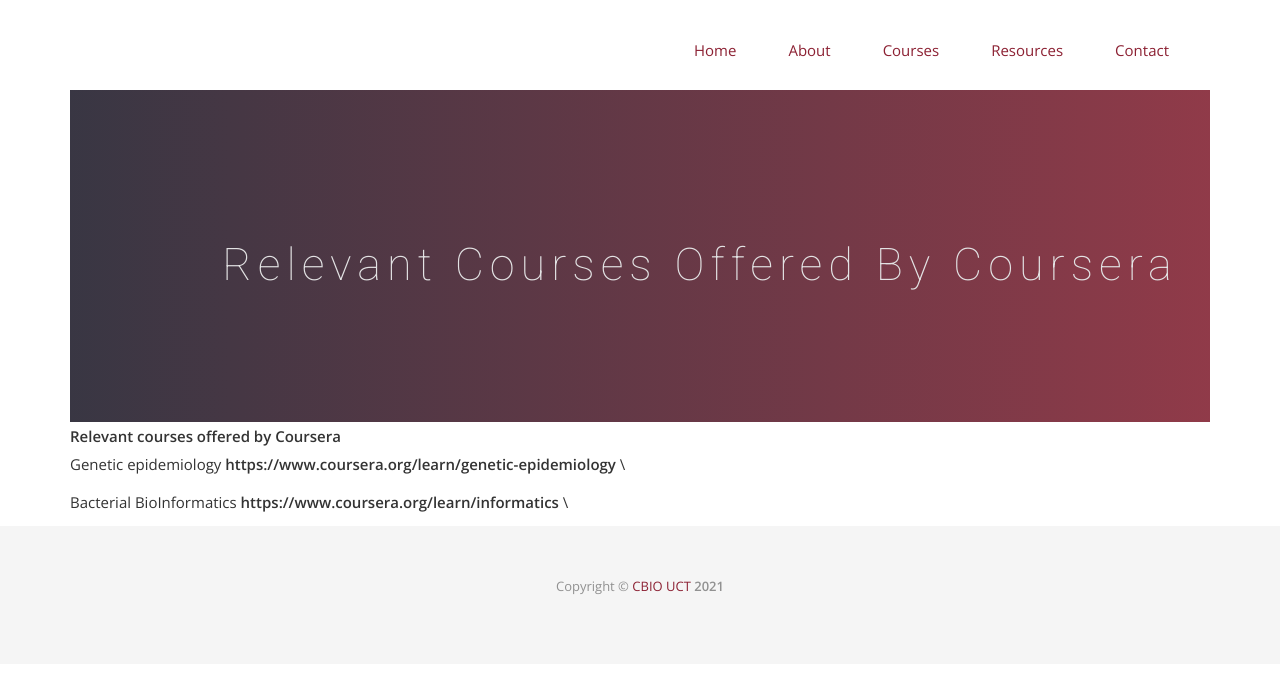
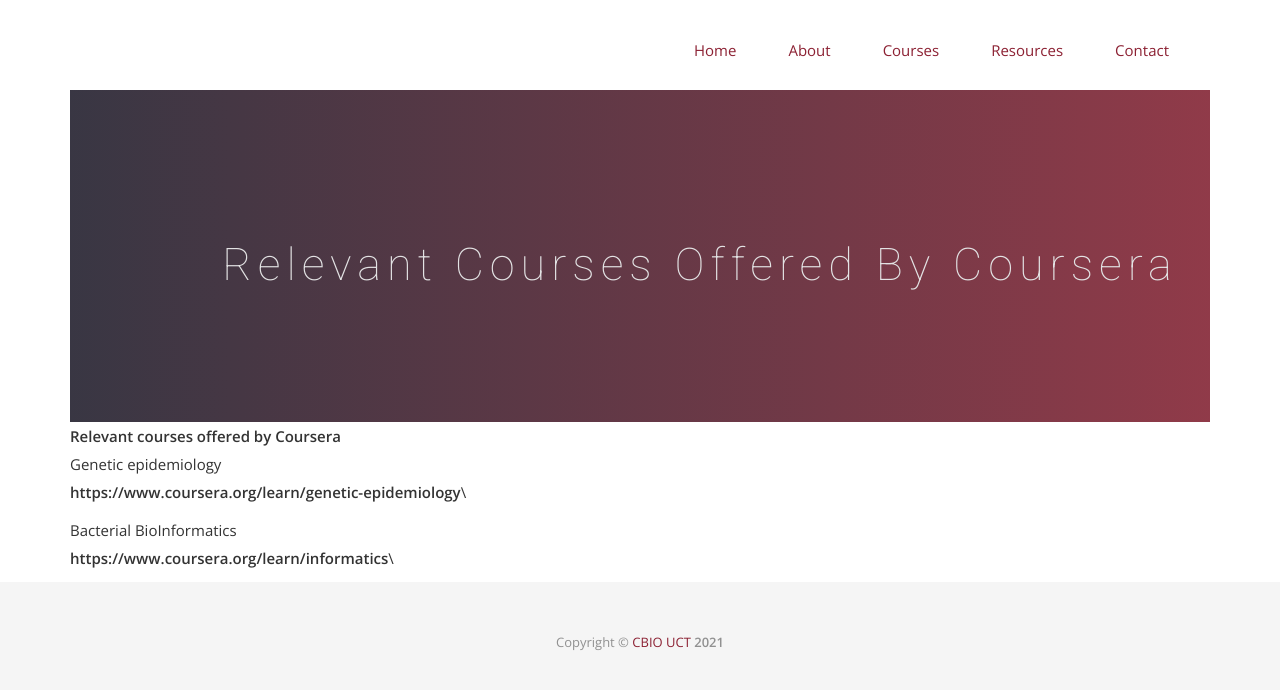
Before and after one commit to pmaturure3/ngsacad, a Jekyll site: the page built from _posts/2021-06-06-Relevant-courses-offered-by-Coursera.md, in a window 1280 px wide. Shown: the top 690 px of the page. Built offline with Jekyll 4.4.1, drawn with Linux system fonts in a browser that asks for light colours; nearby versions of some CDN libraries; some web fonts are replaced; comment, search, counter and statistics services are not loaded.

```diff
--- a/_posts/2021-06-06-Relevant-courses-offered-by-Coursera.md
+++ b/_posts/2021-06-06-Relevant-courses-offered-by-Coursera.md
@@ -9,8 +9,8 @@
 {% include subpage-header.html %}
 
 **Relevant courses offered by Coursera**\
-Genetic epidemiology
-**https://www.coursera.org/learn/genetic-epidemiology** \
+Genetic epidemiology\
+**https://www.coursera.org/learn/genetic-epidemiology**\
 
-Bacterial BioInformatics
-**https://www.coursera.org/learn/informatics** \
+Bacterial BioInformatics\
+**https://www.coursera.org/learn/informatics**\
```
Also changed, not shown: _posts/2021-06-05-Relevant-courses-offered-by-edX.md (+1 -1 lines).
